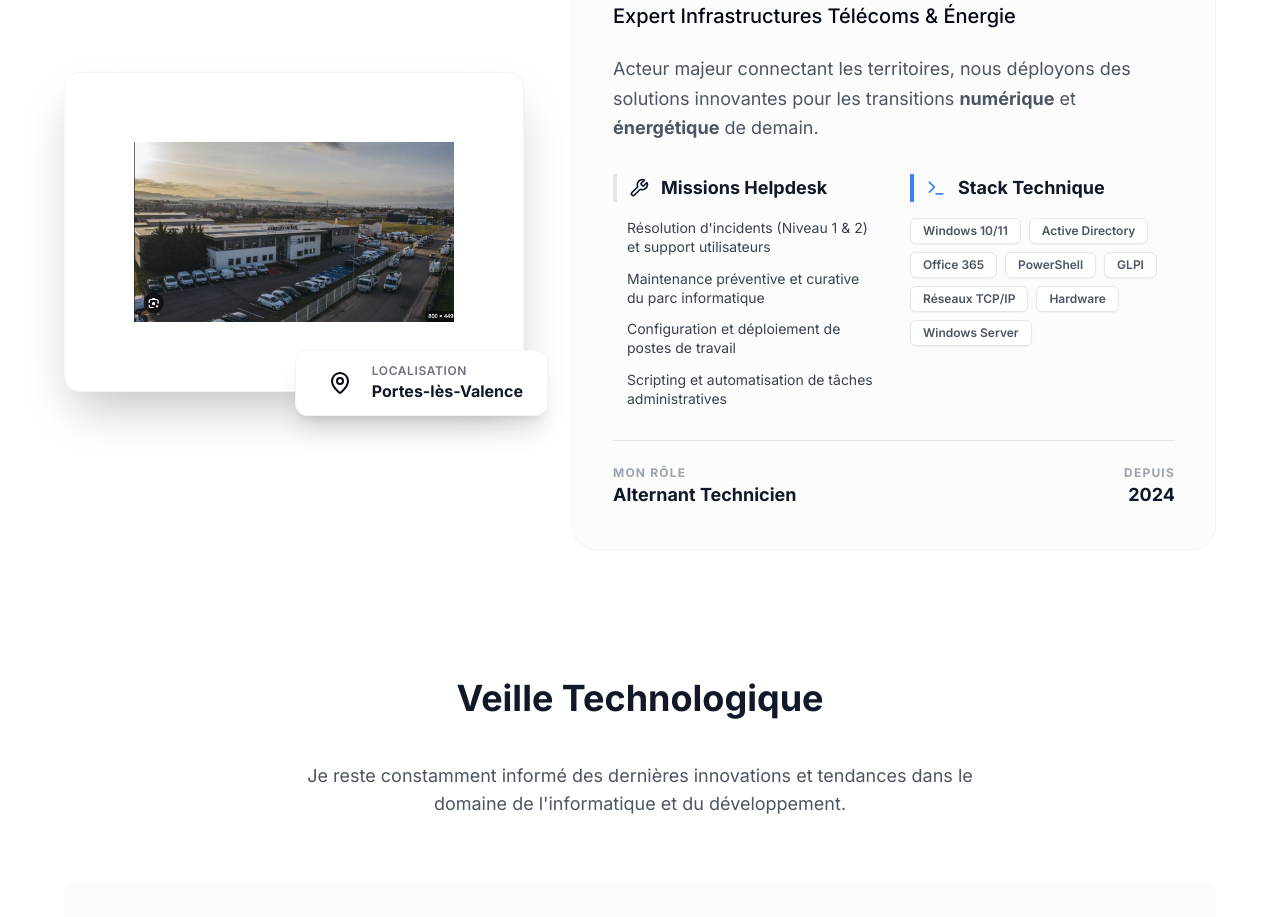
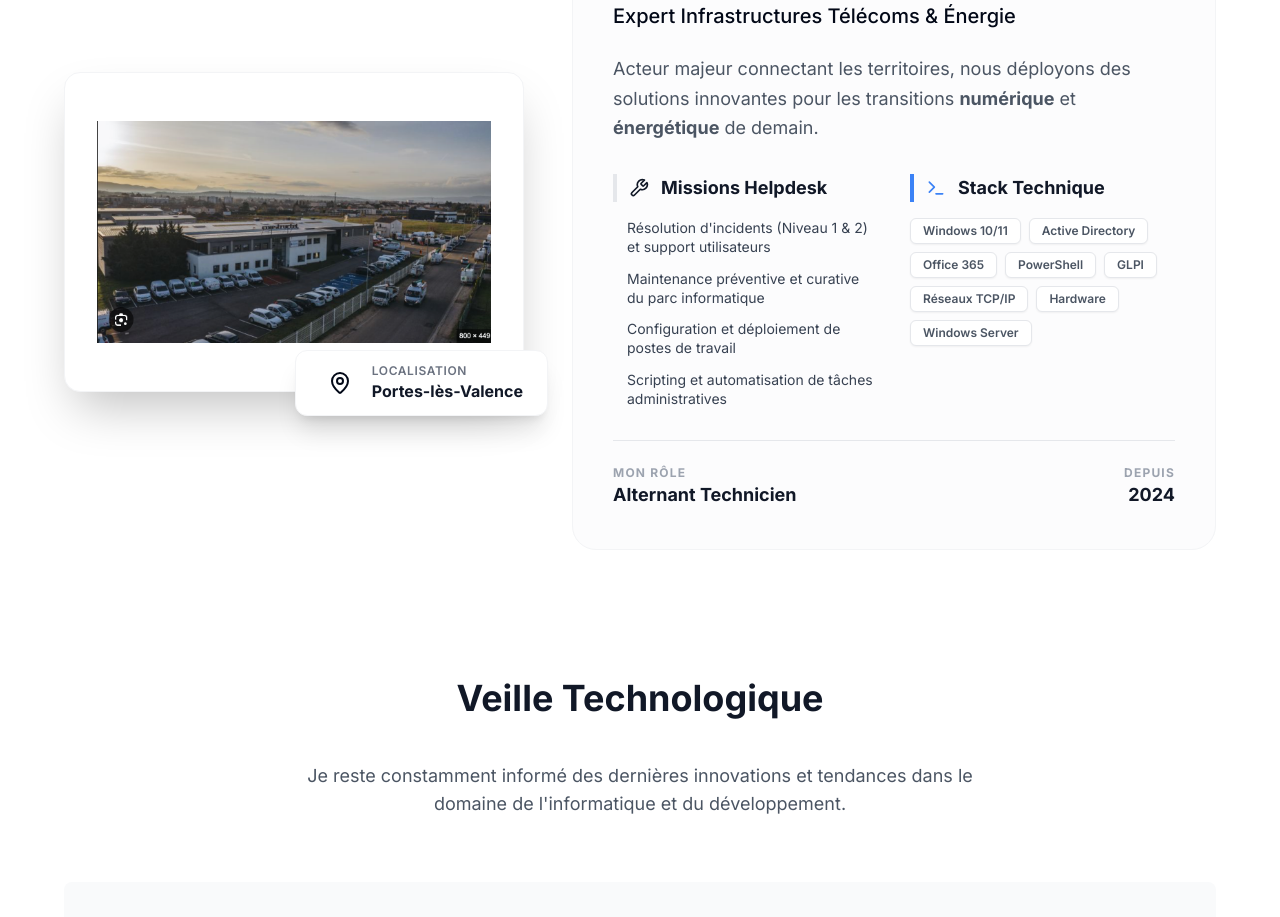
Before and after one commit to aegon-6-t/portfolio, a React (Vite) app: page / in a window 1280 px wide. Shown: the part 4760-5677 px from the top of the page. Built offline with nearby package versions, Linux system fonts and the light colour scheme.

Commit message:
style: increase company logo size

```diff
--- a/src/components/Company.jsx
+++ b/src/components/Company.jsx
@@ -42,7 +42,7 @@ const Company = () => {
                   <img
                     src="/images/constructel.png"
                     alt="Constructel Logo"
-                    className="w-full h-auto object-contain max-h-[180px] hover:scale-105 transition-transform duration-500"
+                    className="w-full h-auto object-contain max-h-[260px] hover:scale-105 transition-transform duration-500"
                   />
                 </div>
                 {/* Badge flottant */}
```
